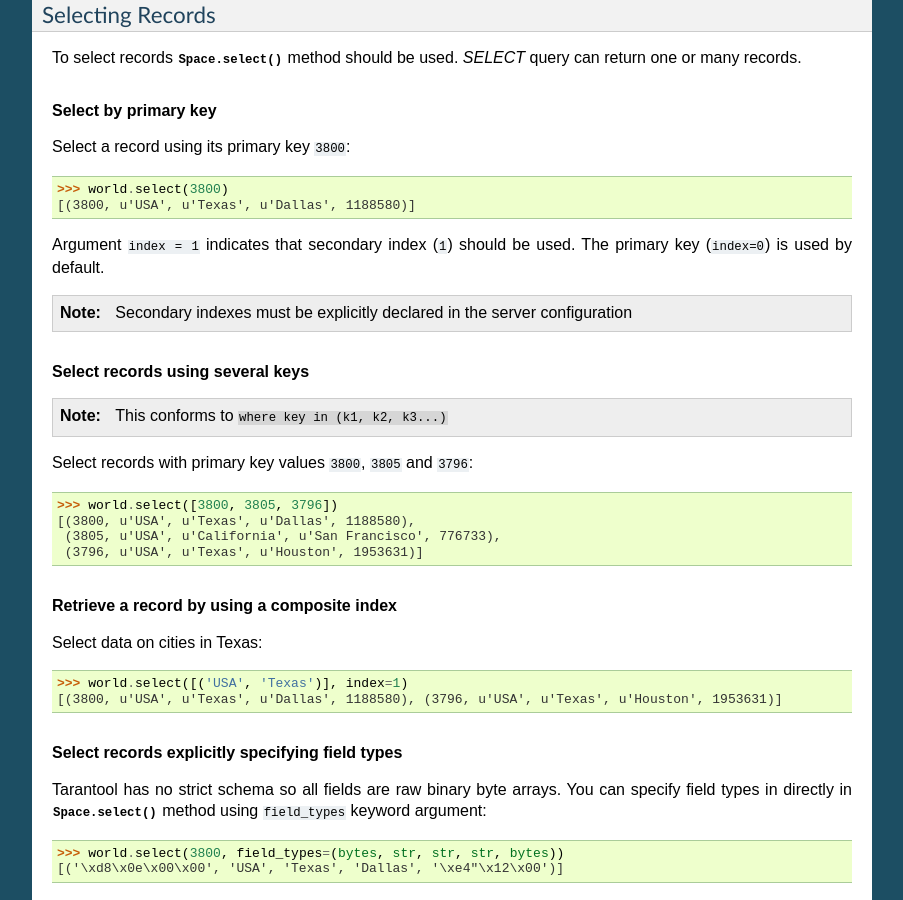
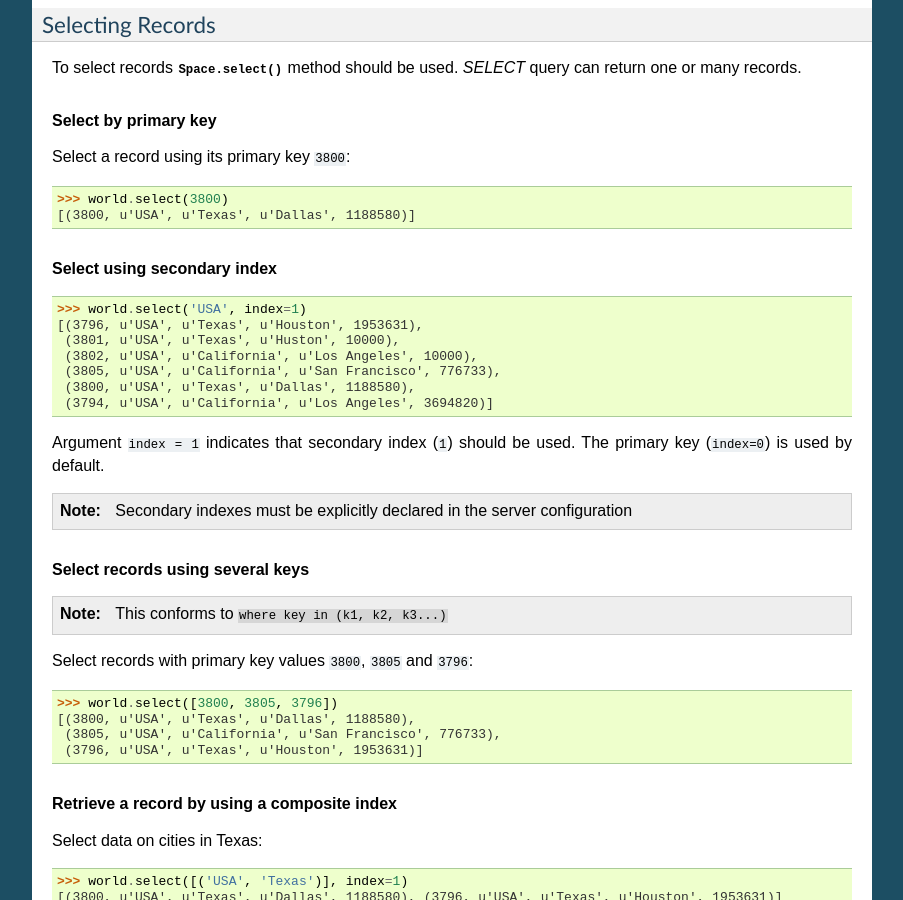
Before and after one commit to tarantool/tarantool-python, a Sphinx documentation site: the page built from doc/guide.en.rst, in a window 1280 px wide and 900 px high, scrolled down 3055 px. Shown: the whole window, without its empty margins (198-1101 px from the left). Built offline with Sphinx 7.4.7, drawn with Linux system fonts in a browser that asks for light colours; some of the changed text lies outside the part shown.

Commit message:
Fixed errors in the documentation markup

```diff
--- a/doc/guide.en.rst
+++ b/doc/guide.en.rst
@@ -212,6 +210,8 @@
 
 .. rubric:: Select using secondary index
 
+::
+
     >>> world.select('USA', index=1)
     [(3796, u'USA', u'Texas', u'Houston', 1953631),
      (3801, u'USA', u'Texas', u'Huston', 10000),
--- a/doc/guide.ru.rst
+++ b/doc/guide.ru.rst
@@ -82,9 +82,7 @@
    Python 2.6 adds :class:`bytes` as a synonym for the :class:`str` type, and it also supports the ``b''`` notation.
 
 
-.. note::
-
-   Для преобразования между ``bytes`` и ``unicode`` всегда используется UTF-8.
+.. note:: Для преобразования между ``bytes`` и ``unicode`` всегда используется **utf-8**
 
 
 
@@ -212,6 +210,8 @@
 
 .. rubric:: Запрос по вторичному индексу
 
+::
+
     >>> world.select('USA', index=1)
     [(3796, u'USA', u'Texas', u'Houston', 1953631),
      (3801, u'USA', u'Texas', u'Huston', 10000),
```
Also changed, not shown: other parts of doc/guide.en.rst (+1 -3 lines).
